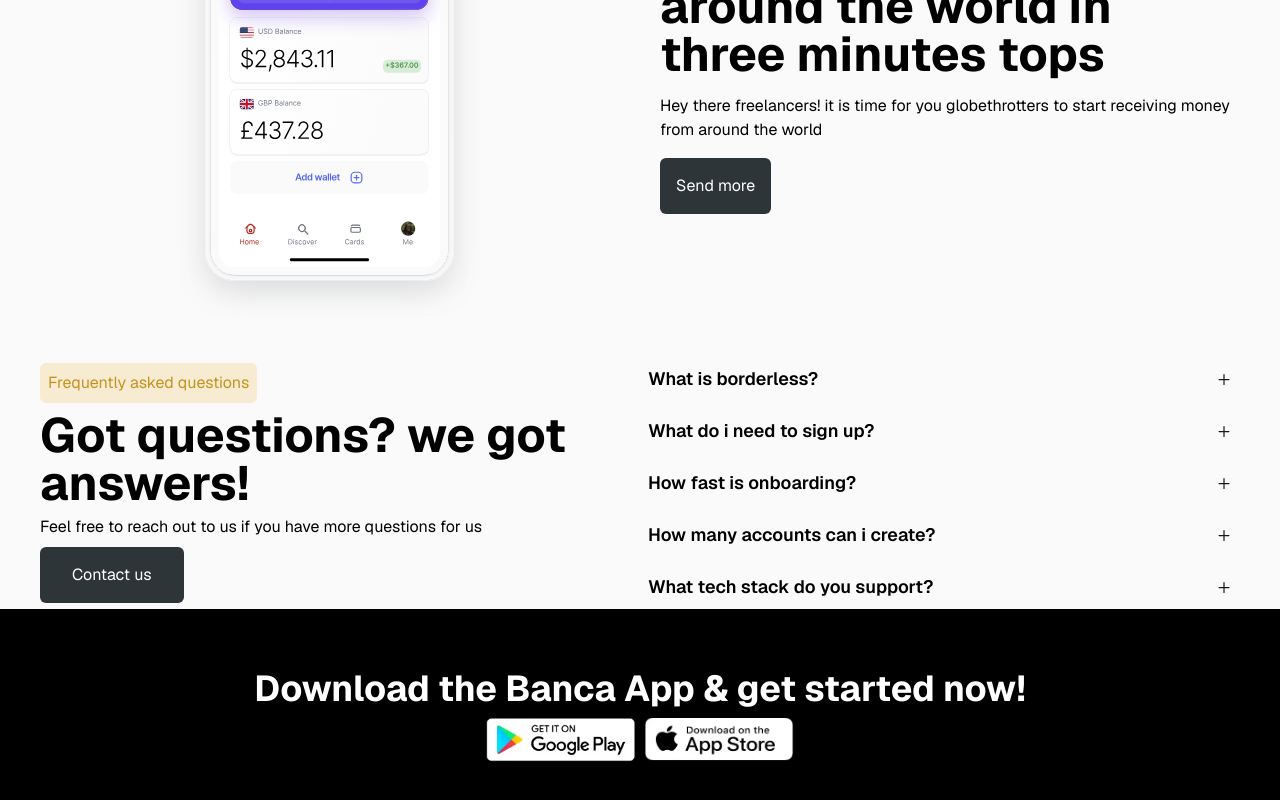
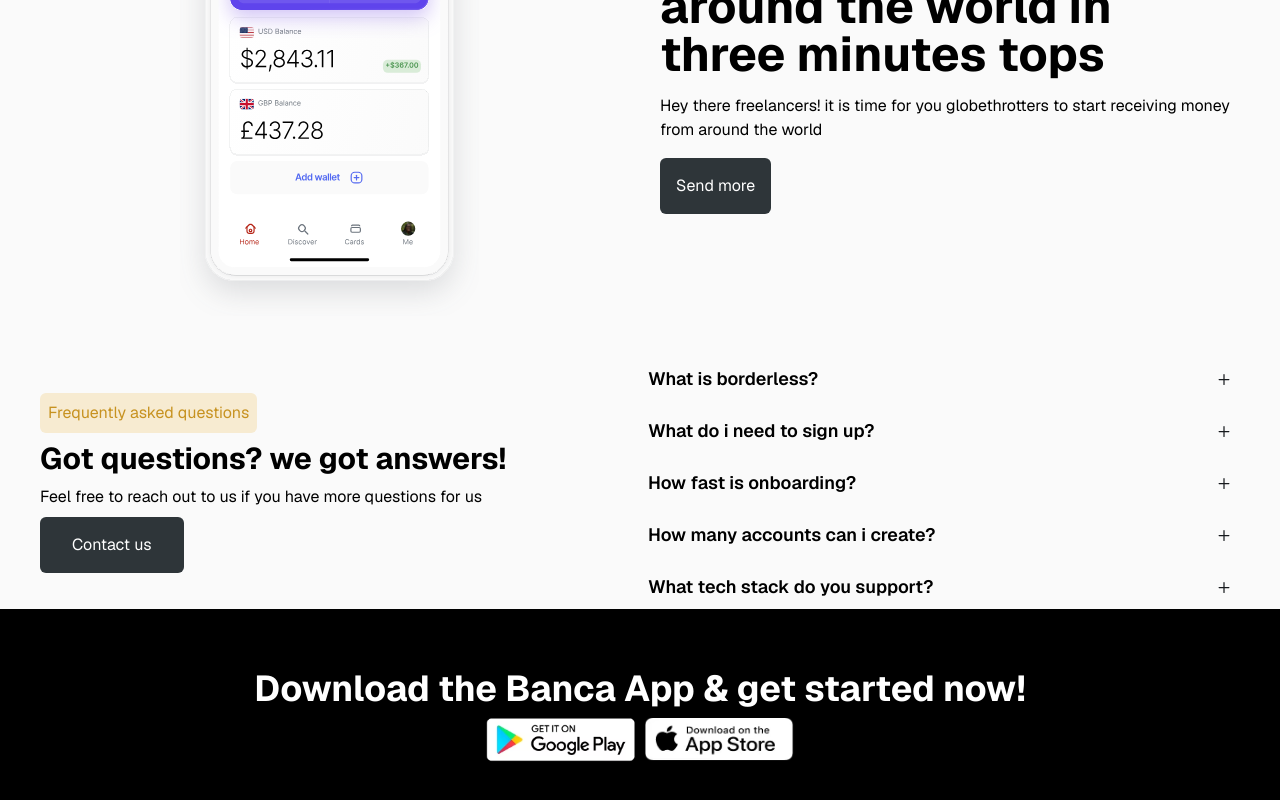
Before and after one commit to zinolynntechsltd/Banca, a Next.js app: page / in a window 1280 px wide. Shown: the part 2099-2899 px from the top of the page. Built offline with nearby package versions, Linux system fonts and the light colour scheme.

Commit message:
Adjusted width

```diff
--- a/app/page.js
+++ b/app/page.js
@@ -179,10 +179,10 @@ export default function Home() {
           <div className="bg-[#F7EBD1] w-fit rounded-md">
             <h4 className="text-[#c79220] p-2">Frequently asked questions</h4>
           </div>
-          <h2 className="text-5xl font-bold max-w-150 min-w-100 text-black">
+          <h2 className="text-3xl font-bold max-w-150 min-w-80 text-black">
             Got questions? we got answers!
           </h2>
-          <p className="max-w-150 min-w-100 text-black">
+          <p className="break-words whitespace-normal text-black ">
             Feel free to reach out to us if you have more questions for us
           </p>
           <button className="bg-[#2E3539] px-8 py-4 text-white rounded-md w-fit">
```
